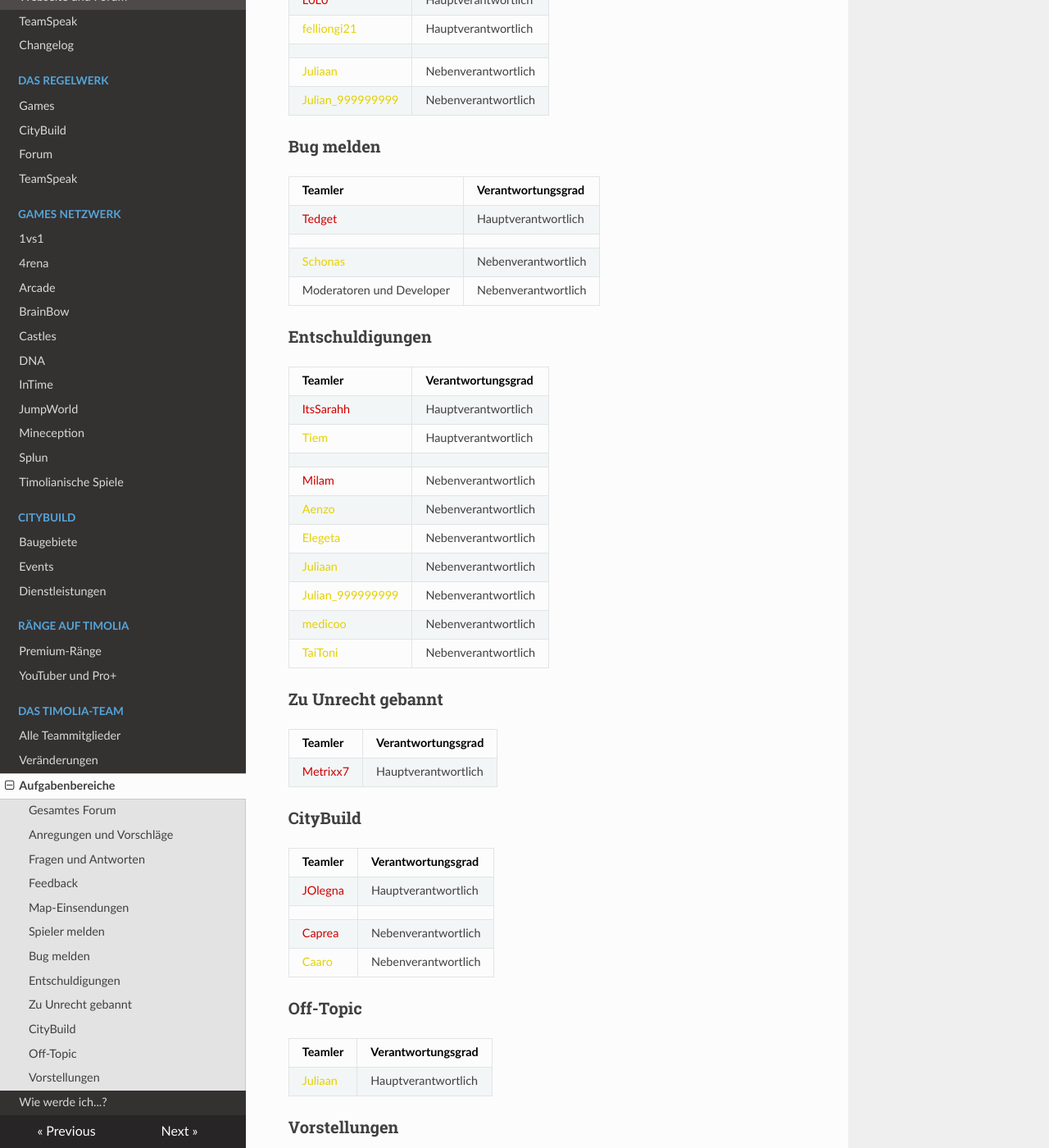
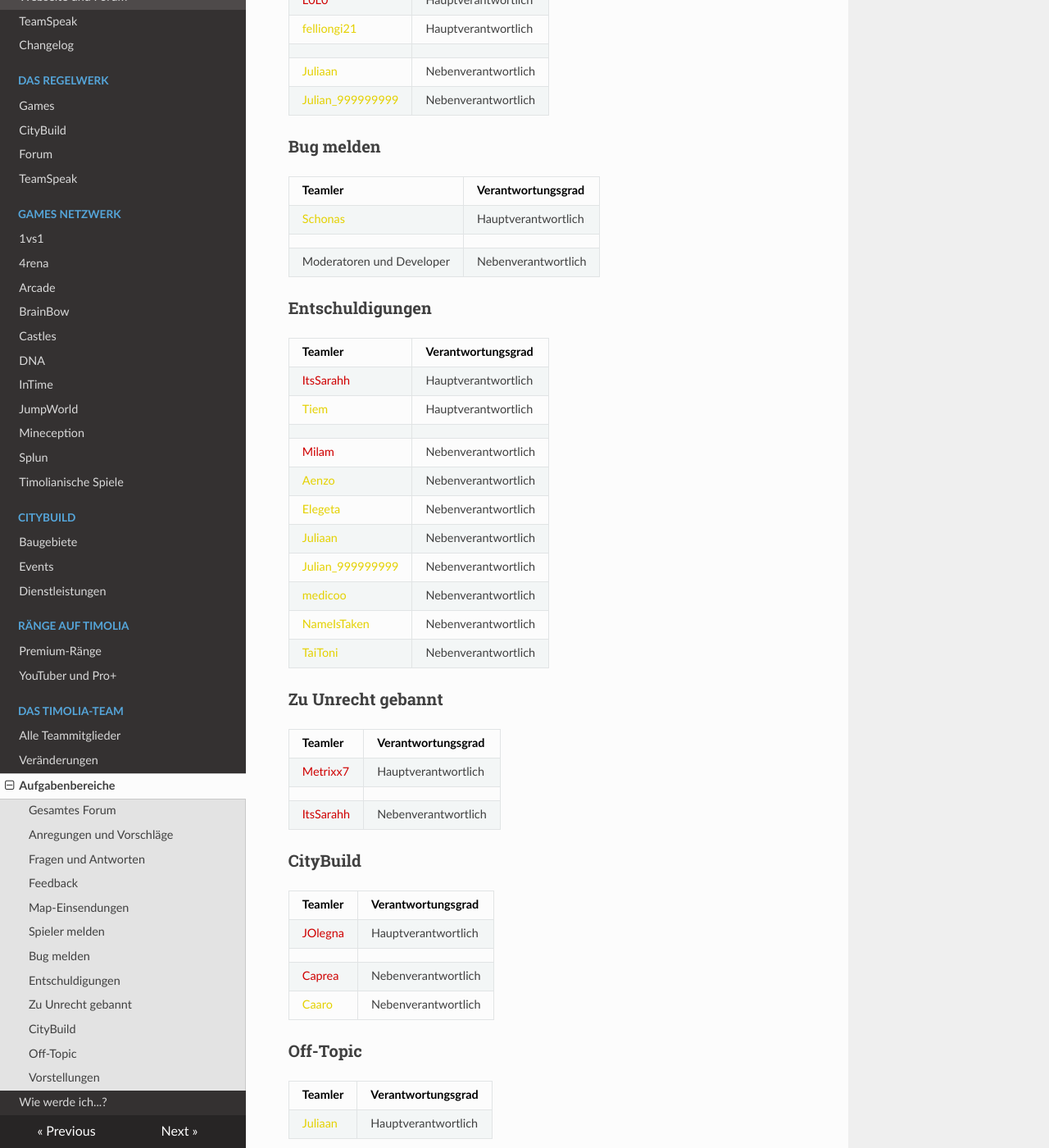
Before and after one commit to TimoliaDE/HowTo, an MkDocs documentation site: the page built from docs/team/responsibilities.md, in a window 1280 px wide and 1400 px high, scrolled down 1665 px. Shown: the whole window at 82% size. Built offline with MkDocs 1.6.1, drawn with Linux system fonts in a browser that asks for light colours; nearby versions of some CDN libraries; old or Windows-style settings are respelled for this version of MkDocs; some of the changed text lies outside the part shown.

Commit message:
Update responsibilities.md

```diff
--- a/docs/team/responsibilities.md
+++ b/docs/team/responsibilities.md
@@ -61,9 +61,8 @@ Die Verantwortlichen für das gesamte Forum kümmern sich sowohl um den Aufbau d
 ###<strong>Bug melden</strong>
 | Teamler | Verantwortungsgrad |
 | ------ | ------ |
-|<span style="color:#CF0101">Tedget</span> | Hauptverantwortlich |
+|<span style="color:#E4D100">Schonas</span> | Hauptverantwortlich |
 | | |
-|<span style="color:#E4D100">Schonas</span> | Nebenverantwortlich |
 |Moderatoren und Developer| Nebenverantwortlich |
 
 ###<strong>Entschuldigungen</strong>
@@ -78,12 +77,15 @@ Die Verantwortlichen für das gesamte Forum kümmern sich sowohl um den Aufbau d
 |<span style="color:#E4D100">Juliaan</span> | Nebenverantwortlich |
 |<span style="color:#E4D100">Julian_999999999</span> | Nebenverantwortlich |
 |<span style="color:#E4D100">medicoo</span> | Nebenverantwortlich |
+|<span style="color:#E4D100">NameIsTaken</span> | Nebenverantwortlich |
 |<span style="color:#E4D100">TaiToni</span> | Nebenverantwortlich |
 
 ###<strong>Zu Unrecht gebannt</strong>
 | Teamler | Verantwortungsgrad |
 | ------ | ------ |
 |<span style="color:#CF0101">Metrixx7</span> | Hauptverantwortlich |
+| | |
+|<span style="color:#CF0101">ItsSarahh</span> | Nebenverantwortlich |
 
 ###<strong>CityBuild</strong>
 | Teamler | Verantwortungsgrad |
@@ -122,7 +124,7 @@ Bei jeglichen Fehlern in den Diensten von Timolia kümmert sich dieser Teamler d
 
 | Teamler | Verantwortungsgrad |
 | ------ | ------ |
-|<span style="color:#CF0101">Tedget</span> | Hauptverantwortlich |
+|<span style="color:#E4D100">Schonas</span> | Hauptverantwortlich |
 
 ###<strong>Supporterauswahl</strong>
 Wenn es wieder daran geht, neue Supporter in unsere Reihen zu holen, kümmern sich diese Verantwortlichen darum.
@@ -237,8 +239,8 @@ Diese Teamler sind für das Bewerten, Aktualisieren und Kategorisieren von Games
 | ------ | ------ |
 |<span style="color:#E4D100">Elegeta</span> | Hauptverantwortlich |
 | | |
+|<span style="color:#CF0101">ItsSarahh</span> | Nebenverantwortlich |
 |<span style="color:#CF0101">Metrixx7</span> | Nebenverantwortlich |
-|<span style="color:#CF0101">ItsSarahh</span> | Nebenverantwortlich |
 |<span style="color:#E4D100">FlorianFida</span> | Nebenverantwortlich |
 |<span style="color:#E4D100">Juliaan</span> | Nebenverantwortlich |
 |<span style="color:#E4D100">medicoo</span> | Nebenverantwortlich |
@@ -249,8 +251,8 @@ Events, welche von dem Timolia Team für YouTuber veranstaltet werden, werden vo
 
 | Teamler | Zuständigkeit |
 | ------ | ------ |
+|<span style="color:#CF0101">ItsSarahh</span> | Hauptverantwortlich |
 |<span style="color:#CF0101">Milam</span> | Hauptverantwortlich |
-|<span style="color:#CF0101">ItsSarahh</span> | Hauptverantwortlich |
 |<span style="color:#CF0101">Tedget</span> | Hauptverantwortlich |
 | | |
 |<span style="color:#E4D100">Elegeta</span> | Nebenverantwortlich |
```
